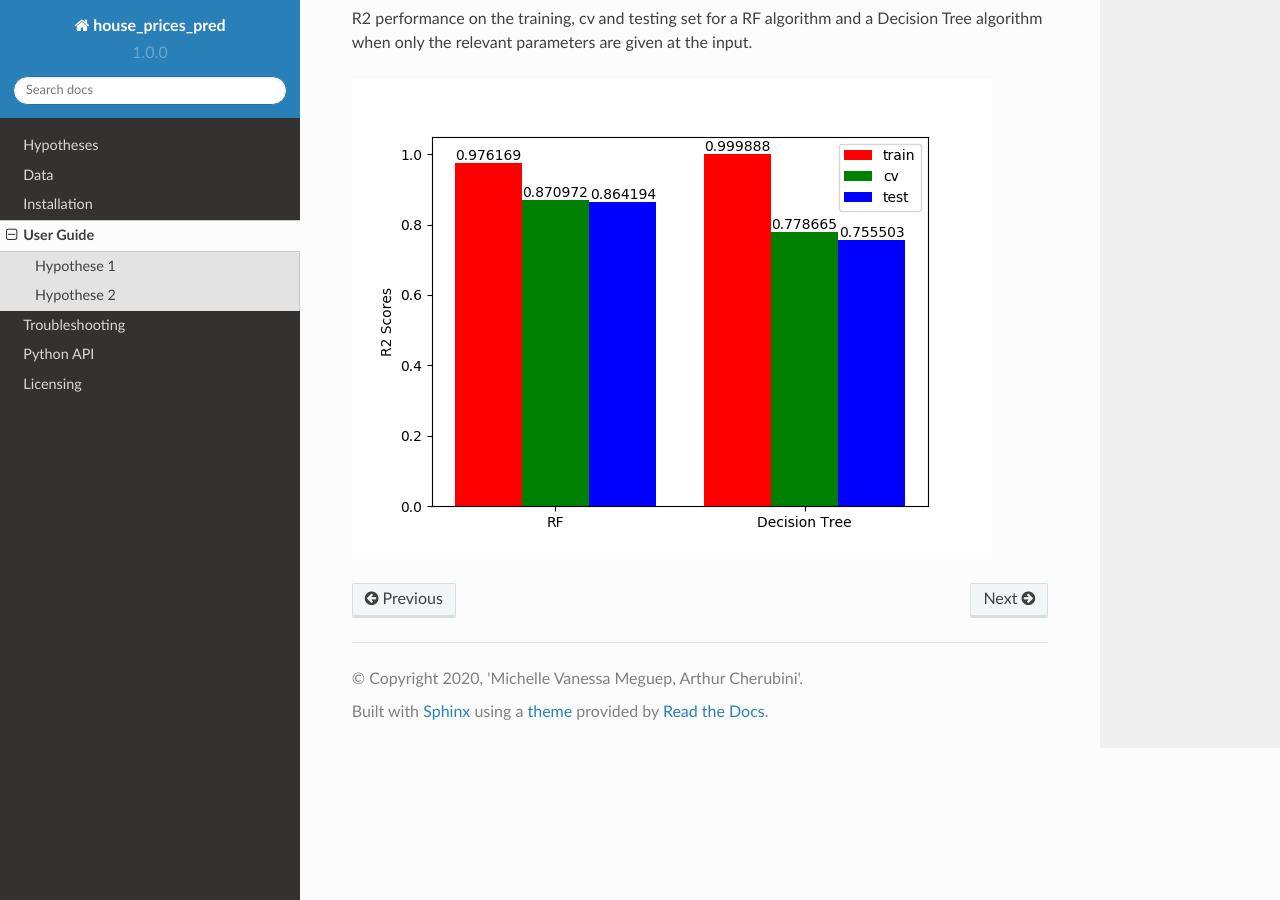
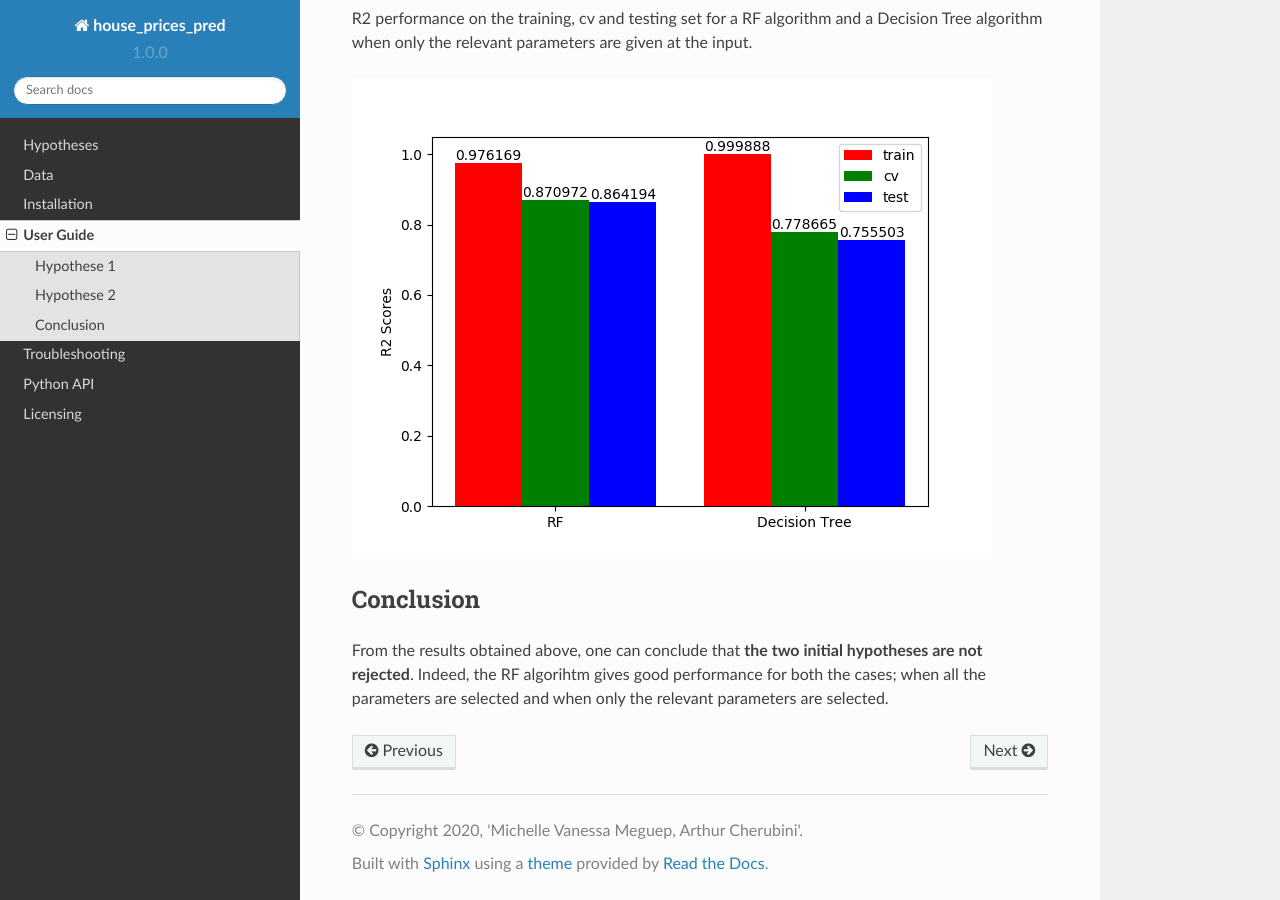
Before and after one commit to CherubiniArt/mini_project_m05, a Sphinx documentation site: the page built from doc/guide.rst, in a window 1280 px wide and 900 px high, scrolled down 1166 px. Built offline with Sphinx 7.4.7 and the Read the Docs theme 2.0.0, drawn with Linux system fonts in a browser that asks for light colours.

Commit message:
Update guide.rst

```diff
--- a/doc/guide.rst
+++ b/doc/guide.rst
@@ -41,3 +41,12 @@ a Decision Tree algorithm when only the relevant parameters are given at
 the input.
 
 .. image:: ../house_prices_m05_pkg/img/relevant_params_results.png
+
+
+Conclusion
+-----------
+
+From the results obtained above, one can conclude that **the two initial hypotheses
+are not rejected**. Indeed, the RF algorihtm gives good performance for both
+the cases; when all the parameters are selected and when only the relevant
+parameters are selected.
```
